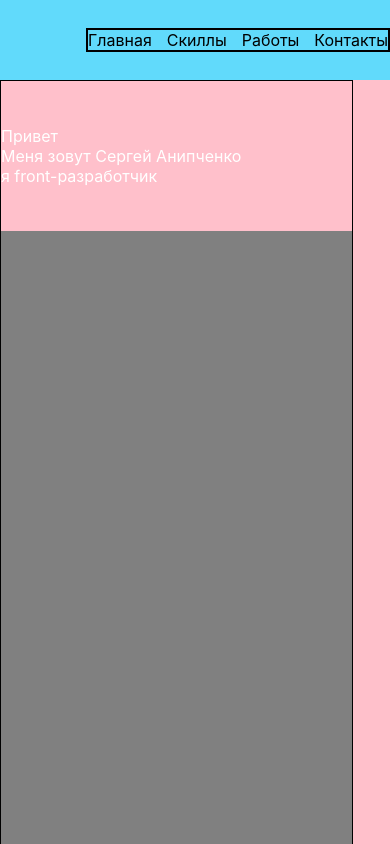
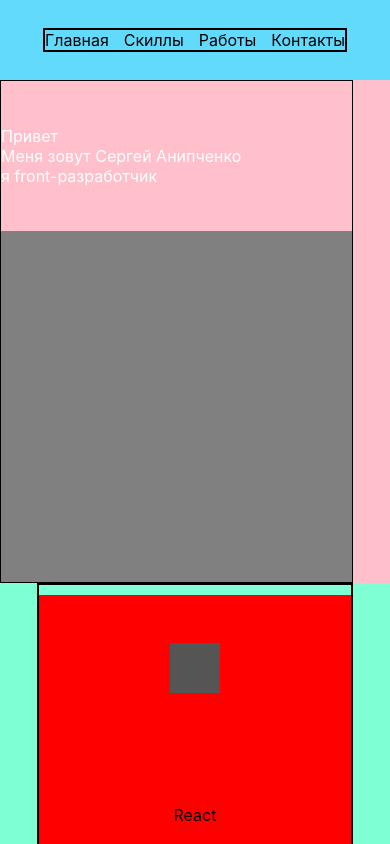
Before and after one commit to sergeianip20/portfolio, a React (Create React App) app: page / in a window 390 px wide. Shown: the top 844 px of the page. Built offline with nearby package versions, Linux system fonts and the light colour scheme.

Commit message:
main header cc

```diff
--- a/src/header/Header.module.css
+++ b/src/header/Header.module.css
@@ -6,3 +6,8 @@ height: 80px;
     justify-content: flex-end;
     align-items: center;
 }
+@media (max-width: 414px) {
+ .header {
+     justify-content: center;
+ }
+}
--- a/src/main/Main.module.css
+++ b/src/main/Main.module.css
@@ -1,6 +1,6 @@
 .main {
     width: 100%;
-    height:1000px;
+    height:100%;
     background: pink;
   display: flex;
     justify-content: center;
@@ -10,7 +10,6 @@
 @media (max-width: 412px) {
     .main {
         display: block;
-        justify-content: normal;
-        align-items: normal;
+
     }
 }
--- a/src/main/profile/MyImage/MyImage.module.css
+++ b/src/main/profile/MyImage/MyImage.module.css
@@ -6,7 +6,7 @@
 @media (max-width: 414px) {
     .myimage {
         width: 100%;
-        height: 1000px;
-
+        height: 100%;
+   padding: 0px 0px 100% 0px;
     }
 }
--- a/src/main/profile/Profile.module.css
+++ b/src/main/profile/Profile.module.css
@@ -11,6 +11,6 @@
         width: 90%;
         display: block;
         justify-content: normal;
-        height: 1000px;
+        height: 100%;
     }
 }
```
